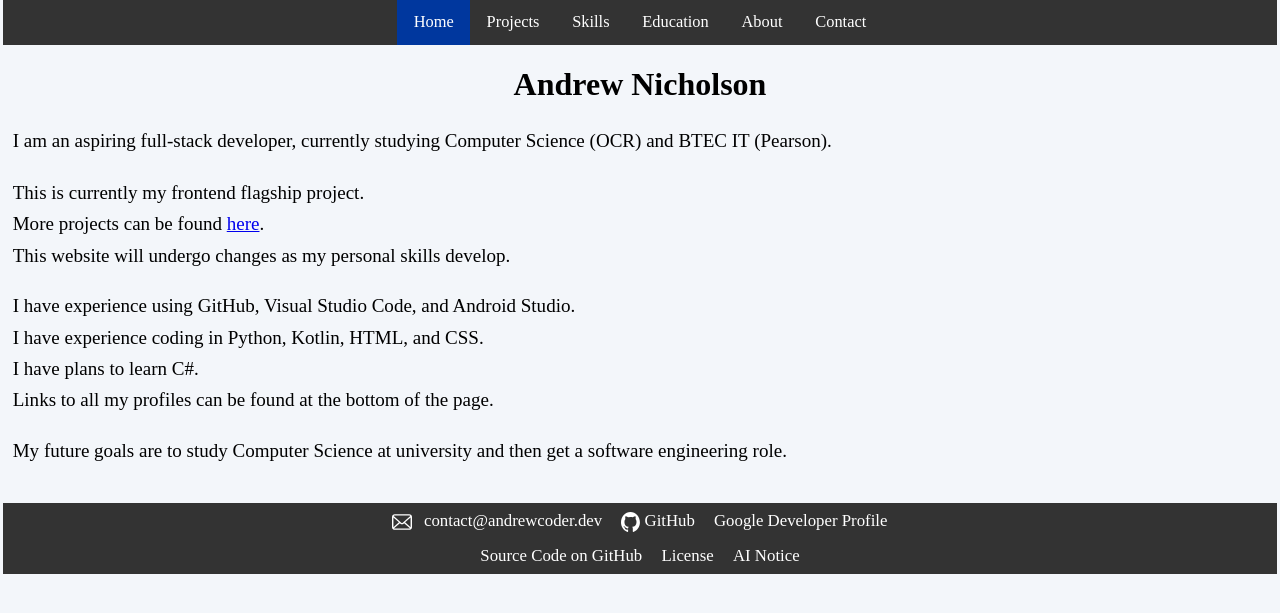
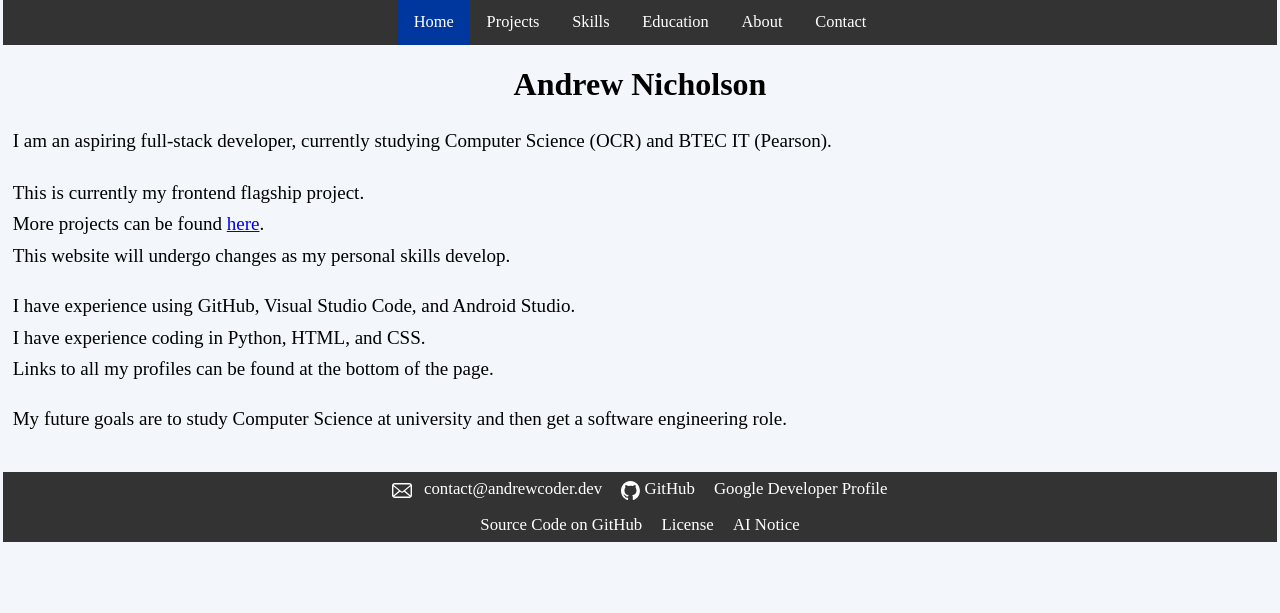
Before and after one commit to Andrew-Dev-Coder/Portfolio, a Jekyll site: the page built from index.html, in a window 1280 px wide. Shown: the top 613 px of the page. Built offline with Jekyll 4.4.1, drawn with Linux system fonts in a browser that asks for light colours.

Commit message:
Update coding experience in index.html
Removed mention of Kotlin and C# from experience.

Signed-off-by: Andrew <contact@andrewcoder.dev>

```diff
--- a/index.html
+++ b/index.html
@@ -26,9 +26,7 @@
         <p>
             I have experience using GitHub, Visual Studio Code, and Android Studio.
             <br>
-            I have experience coding in Python, Kotlin, HTML, and CSS.
-            <br>
-            I have plans to learn C#.
+            I have experience coding in Python, HTML, and CSS.
             <br>
             Links to all my profiles can be found at the bottom of the page.
         </p>
```
